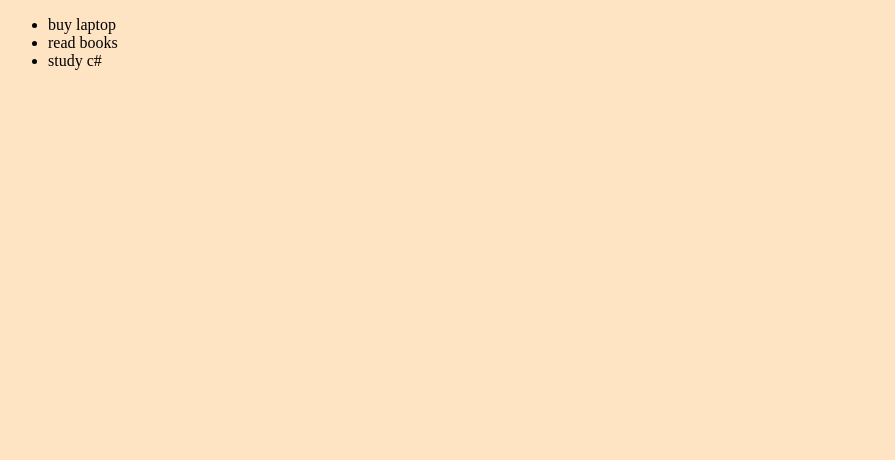
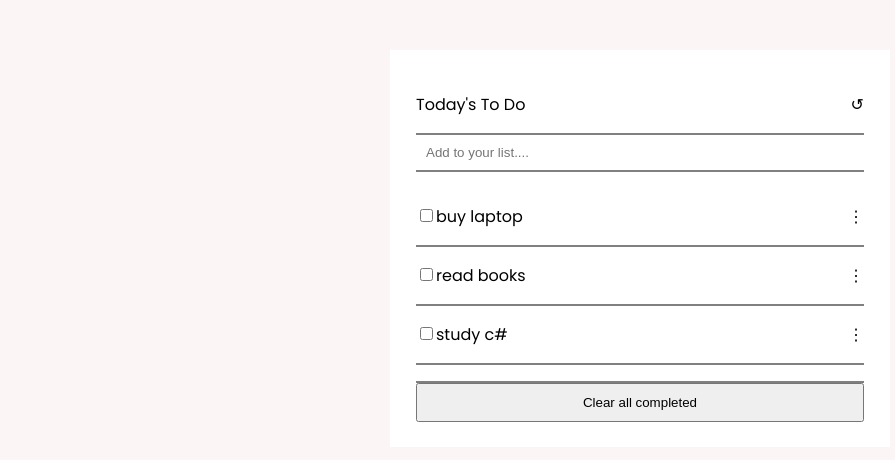
Before and after one commit to Gedewon/Todo, a website built with webpack: page src/index.html in a window 1280 px wide. Shown: the whole page, without its empty margins (0-895 px from the left). Built offline with nearby package versions, Linux system fonts and the light colour scheme.

Commit message:
finsh up the basic layout layout :

```diff
--- a/src/index.html
+++ b/src/index.html
@@ -6,6 +6,24 @@
     <title>Todo list</title>
   </head>
   <body>
-    <ul class="todos-list"></ul>
+    <main>
+      <section id="head-list">
+        <p>Today's To Do</p>
+        <span>&#x021BA;</span>
+      </section>
+      <section id="add-list">
+        <label for="add-list"></label>
+        <input
+          type="text"
+          name="add-list"
+          id="add-list"
+          placeholder="Add to your list...."
+        />
+      </section>
+      <section id="show-list">
+        <ul class="todos-list"></ul>
+      </section>
+      <button>Clear all completed</button>
+    </main>
   </body>
 </html>
--- a/src/index.js
+++ b/src/index.js
@@ -9,7 +9,7 @@ const todoList = [
 function render() {
   let screenElement = "";
   for (const list of todoList) {
-    screenElement += `<li id=${list.index}>${list.description}</li>`;
+    screenElement += `<li id=${list.index}><p><input type="checkbox" name="" id="">${list.description}</p>&vellip;</li>`;
   }
   return screenElement;
 }
--- a/src/style.css
+++ b/src/style.css
@@ -1,3 +1,49 @@
+@import url("https://fonts.googleapis.com/css2?family=Poppins:wght@400;700&display=swap");
+
 body {
-    background-color: bisque;
+  background-color: #fbf5f5;
+  font-family: Poppins, sans-serif;
+  margin: 0;
+  padding: 0;
 }
+
+main {
+  display: flex;
+  flex-direction: column;
+  justify-content: center;
+  align-items: center;
+  width: 35%;
+  margin: 50px auto;
+  text-align: left;
+  background-color: #fff;
+  padding: 2%;
+}
+#head-list {
+  display: flex;
+  align-items: center;
+  justify-content: space-between;
+  width: 100%;
+}
+#add-list input {
+  padding: 10px;
+  border: 0px;
+  width: 100%;
+}
+ul {
+  padding: 0px;
+}
+li {
+  justify-content: space-between;
+  align-items: center;
+  display: flex;
+  list-style: none;
+  border-bottom: 2px solid gray;
+}
+section {
+  width: 100%;
+  border-bottom: 2px solid gray;
+}
+button {
+  width: 100%;
+  padding: 10px;
+}
```
Also changed, not shown: dist/index.html, dist/main.js.
